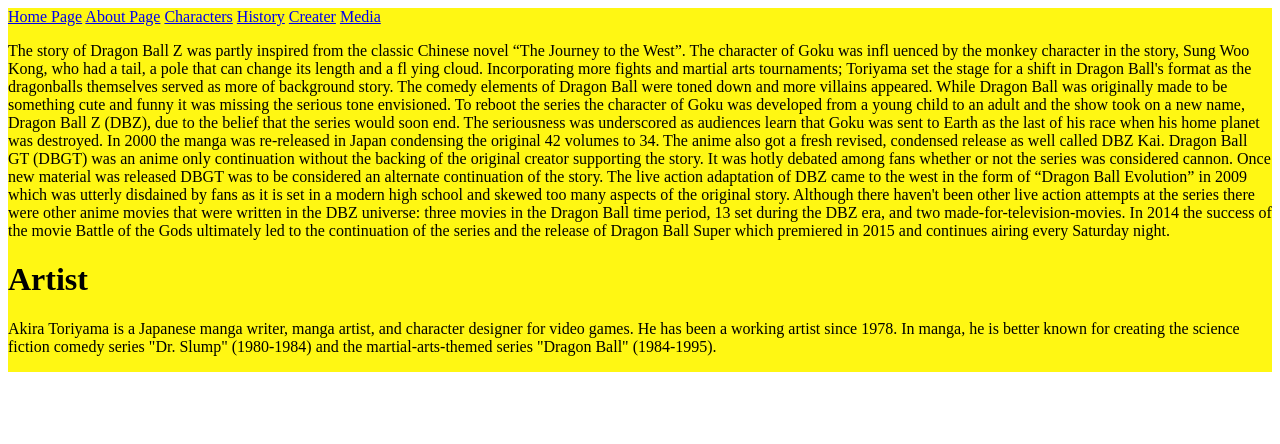
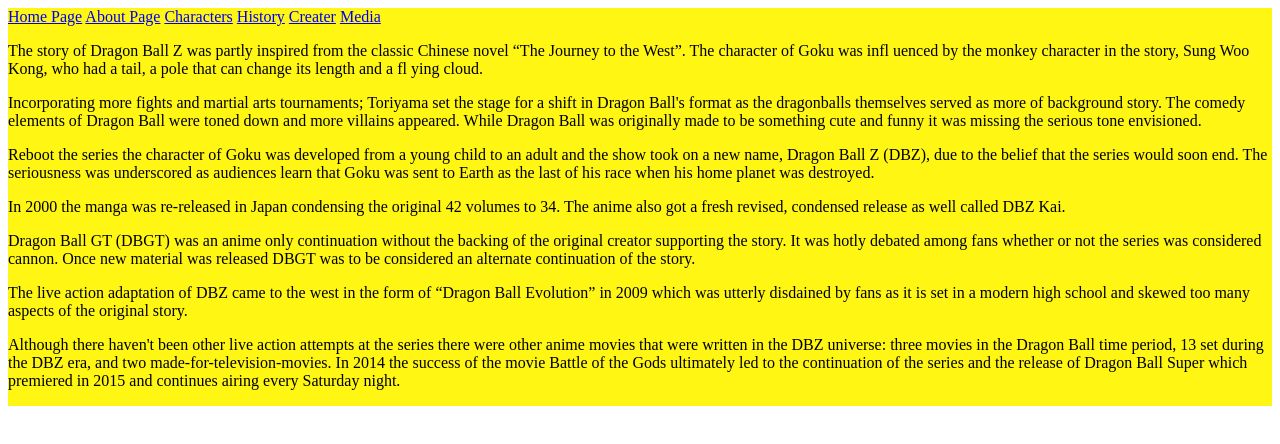
Before and after one commit to MJKayla/ifsc-3342, a plain HTML site: page FinalProject/history.html in a window 1280 px wide. Drawn offline with Linux system fonts and the light colour scheme.

Commit message:
update final

```diff
--- a/FinalProject/history.html
+++ b/FinalProject/history.html
@@ -41,20 +41,18 @@
 
 </body>
 </html>
-<p>The story of Dragon Ball Z was partly inspired from the classic Chinese novel “The Journey to the West”. The character of Goku was infl uenced by the monkey character in the story, Sung Woo Kong, who had a tail, a pole that can change its length and a fl ying cloud.
+<p>The story of Dragon Ball Z was partly inspired from the classic Chinese novel “The Journey to the West”. The character of Goku was infl uenced by the monkey character in the story, Sung Woo Kong, who had a tail, a pole that can change its length and a fl ying cloud. </p>
 
-    Incorporating more fights and martial arts tournaments; Toriyama set the stage for a shift in Dragon Ball's format as the dragonballs themselves served as more of background story. The comedy elements of Dragon Ball were toned down and more villains appeared. While Dragon Ball was originally made to be something cute and funny it was missing the serious tone envisioned.
 
-    To reboot the series the character of Goku was developed from a young child to an adult and the show took on a new name, Dragon Ball Z (DBZ), due to the belief that the series would soon end. The seriousness was underscored as audiences learn that Goku was sent to Earth as the last of his race when his home planet was destroyed.
+  <p>Incorporating more fights and martial arts tournaments; Toriyama set the stage for a shift in Dragon Ball's format as the dragonballs themselves served as more of background story. The comedy elements of Dragon Ball were toned down and more villains appeared. While Dragon Ball was originally made to be something cute and funny it was missing the serious tone envisioned. </p>
 
-    In 2000 the manga was re-released in Japan condensing the original 42 volumes to 34. The anime also got a fresh revised, condensed release as well called DBZ Kai.
 
-    Dragon Ball GT (DBGT) was an anime only continuation without the backing of the original creator supporting the story. It was hotly debated among fans whether or not the series was considered cannon. Once new material was released DBGT was to be considered an alternate continuation of the story.
+    <p> Reboot the series the character of Goku was developed from a young child to an adult and the show took on a new name, Dragon Ball Z (DBZ), due to the belief that the series would soon end. The seriousness was underscored as audiences learn that Goku was sent to Earth as the last of his race when his home planet was destroyed. </p>
 
-    The live action adaptation of DBZ came to the west in the form of “Dragon Ball Evolution” in 2009 which was utterly disdained by fans as it is set in a modern high school and skewed too many aspects of the original story.
+    <p>In 2000 the manga was re-released in Japan condensing the original 42 volumes to 34. The anime also got a fresh revised, condensed release as well called DBZ Kai.</p>
 
-    Although there haven't been other live action attempts at the series there were other anime movies that were written in the DBZ universe: three movies in the Dragon Ball time period, 13 set during the DBZ era, and two made-for-television-movies. In 2014 the success of the movie Battle of the Gods ultimately led to the continuation of the series and the release of Dragon Ball Super which premiered in 2015 and continues airing every Saturday night.</p>
+   <p>Dragon Ball GT (DBGT) was an anime only continuation without the backing of the original creator supporting the story. It was hotly debated among fans whether or not the series was considered cannon. Once new material was released DBGT was to be considered an alternate continuation of the story.</p>
 
-    <h1>Artist</h1>
+    <p>The live action adaptation of DBZ came to the west in the form of “Dragon Ball Evolution” in 2009 which was utterly disdained by fans as it is set in a modern high school and skewed too many aspects of the original story.</p>
 
-    <p>Akira Toriyama is a Japanese manga writer, manga artist, and character designer for video games. He has been a working artist since 1978. In manga, he is better known for creating the science fiction comedy series "Dr. Slump" (1980-1984) and the martial-arts-themed series "Dragon Ball" (1984-1995).</p>
+    <p>Although there haven't been other live action attempts at the series there were other anime movies that were written in the DBZ universe: three movies in the Dragon Ball time period, 13 set during the DBZ era, and two made-for-television-movies. In 2014 the success of the movie Battle of the Gods ultimately led to the continuation of the series and the release of Dragon Ball Super which premiered in 2015 and continues airing every Saturday night.</p>
```
Also changed, not shown: FinalProject/characters.html (+5 -1 lines), FinalProject/creater.html (+2 -0 lines), FinalProject/media.html (+5 -0 lines).
